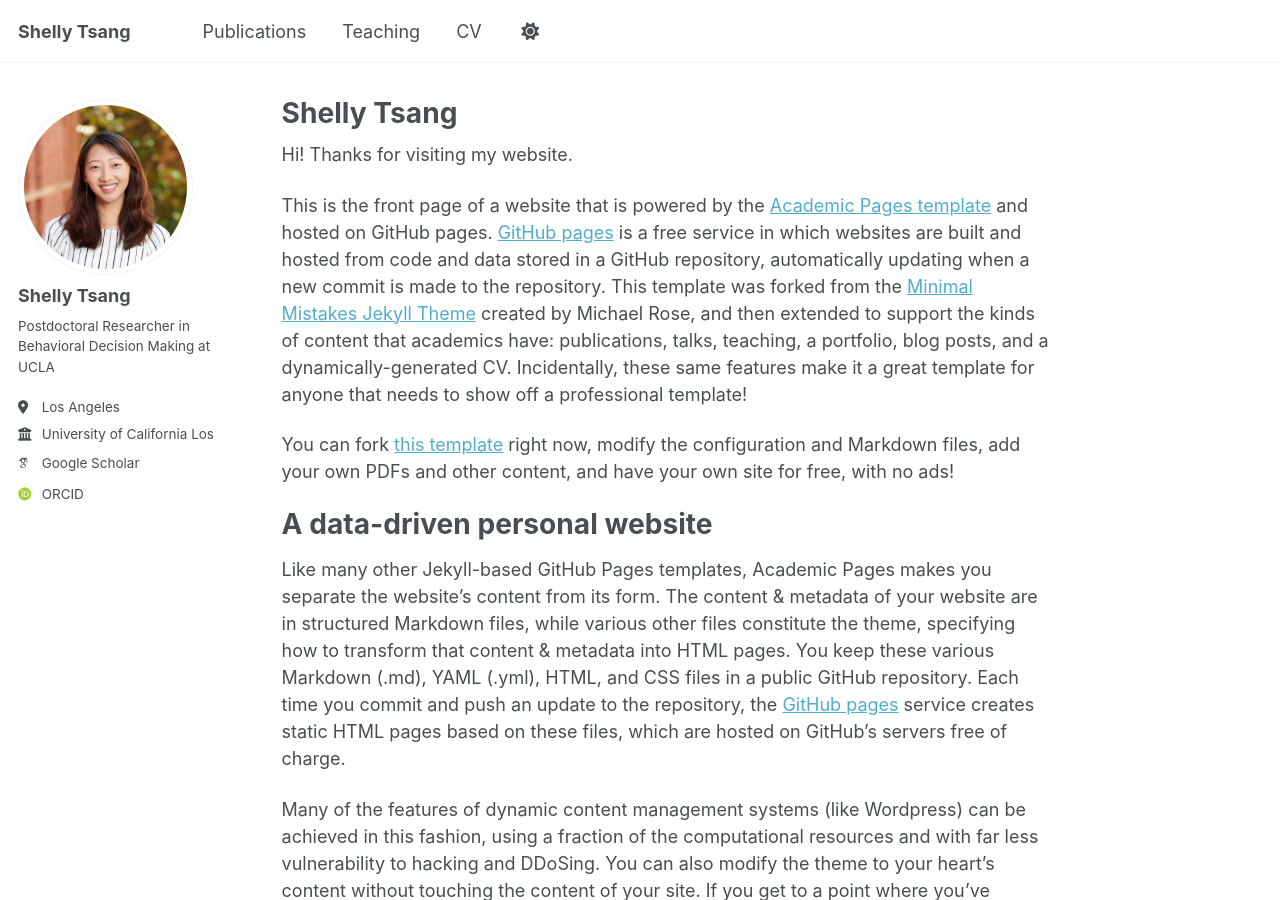
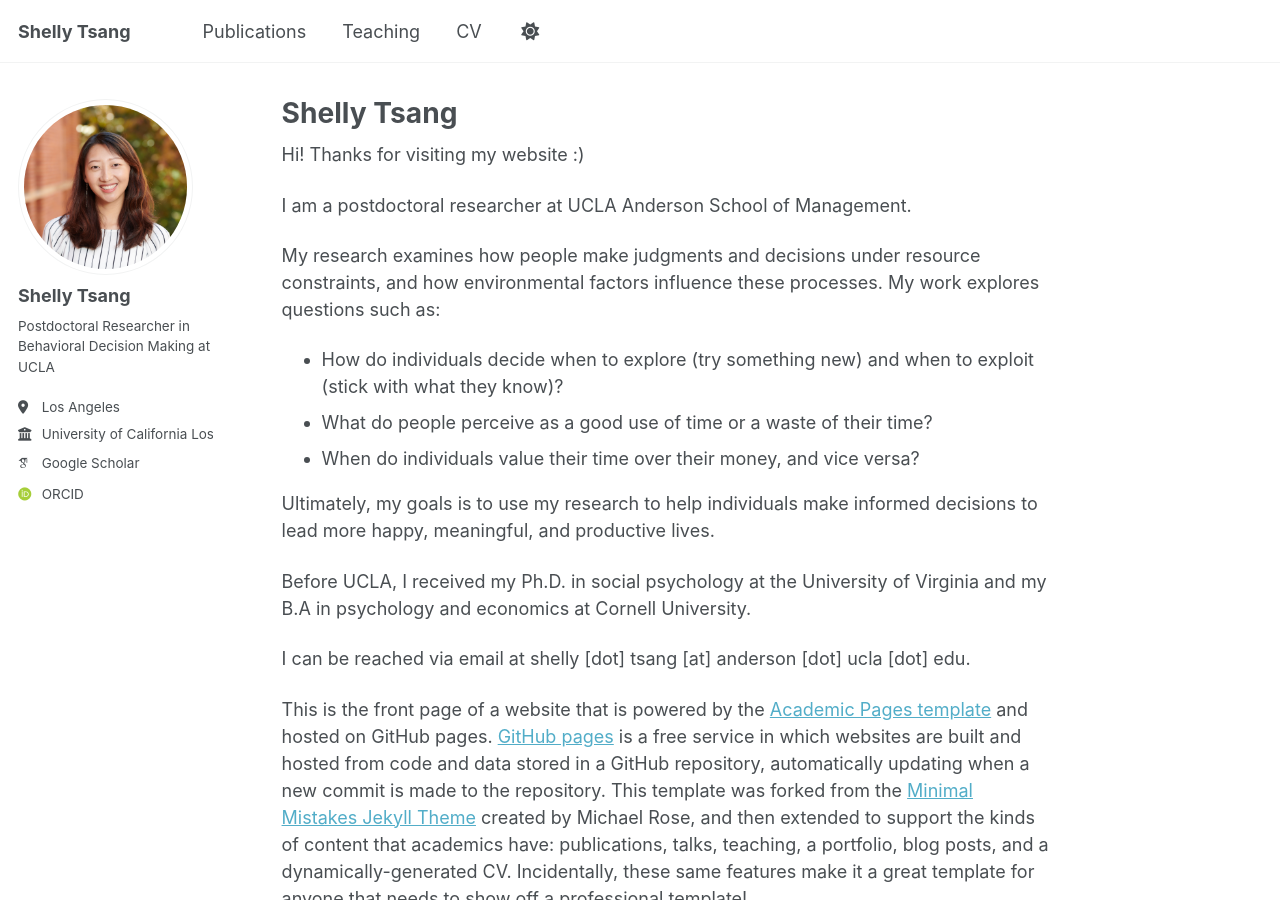
Before and after one commit to shellytsang/.github.io, a Jekyll site: the page built from _pages/about.md, in a window 1280 px wide and 900 px high. Built offline with Jekyll 4.4.1, drawn with Linux system fonts in a browser that asks for light colours; some web fonts are replaced; a script that is not in the unit is left out.

Commit message:
Update about.md

```diff
--- a/_pages/about.md
+++ b/_pages/about.md
@@ -7,7 +7,21 @@ redirect_from:
   - /about.html
 ---
 
-Hi! Thanks for visiting my website.
+Hi! Thanks for visiting my website :)
+
+I am a postdoctoral researcher at UCLA Anderson School of Management.
+
+My research examines how people make judgments and decisions under resource constraints, and how environmental factors influence these processes. My work explores questions such as:
+
+* How do individuals decide when to explore (try something new) and when to exploit (stick with what they know)?
+* What do people perceive as a good use of time or a waste of their time?
+* When do individuals value their time over their money, and vice versa?
+
+Ultimately, my goals is to use my research to help individuals make informed decisions to lead more happy, meaningful, and productive lives.
+
+Before UCLA, I received my Ph.D. in social psychology at the University of Virginia and my B.A in psychology and economics at Cornell University.
+
+I can be reached via email at shelly [dot] tsang [at] anderson [dot] ucla [dot] edu.
 
 
 
```
